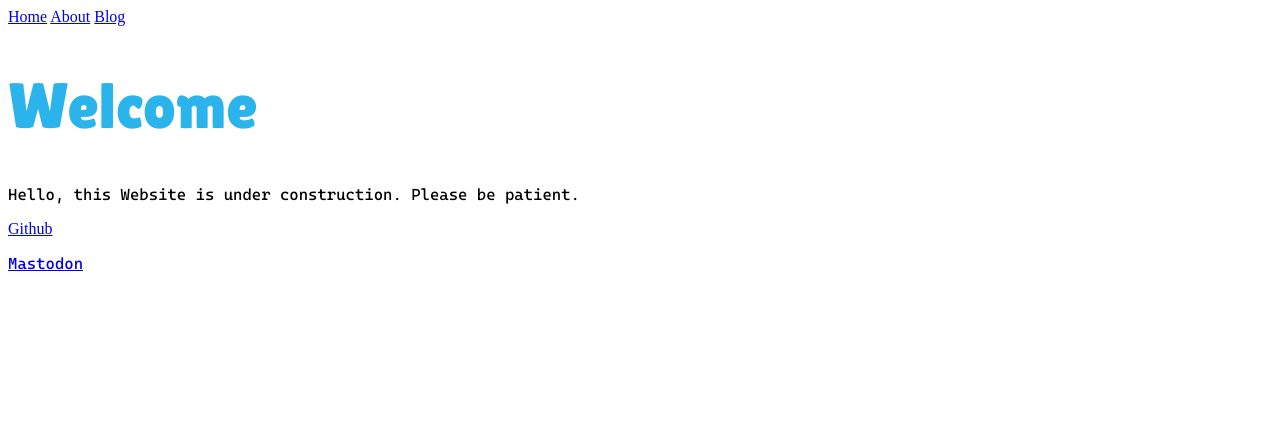
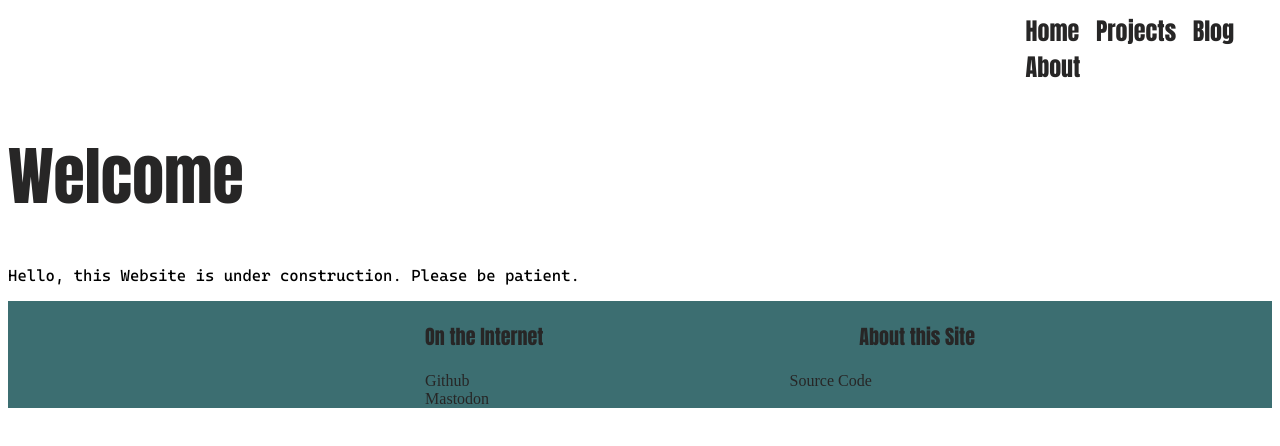
Before and after one commit to Feuersteinium/feuerstein.dev, an Astro site: page / in a window 1280 px wide. Built offline with nearby package versions, Linux system fonts and the light colour scheme; Astro itself is replaced by a stand-in of ours.

Commit message:
Style Changes
Changes in this commit: Changed Color Scheme to Black, Purple, Cyan; Modified Header and Footer; Changed overall Font for Headings to Anton; Updated NPM; Added Color Scheme to Readme

```diff
--- a/src/components/footer.astro
+++ b/src/components/footer.astro
@@ -1,9 +1,15 @@
 ---
 import Social from './social.astro'
+import '../styles/footer.css'
 ---
 
 
-<footer>
-    <Social platform="Github" username="feuersteinium"/>
-    <a href="https://mastodon.online/@feuerstein" rel="me"><p>Mastodon</p></a>
+
+
+<footer id="footer">
+    <p class="inline footer-h left-footer">On the Internet</p><p class="inline footer-h right-footer">About this Site</p>
+    <br>
+    <a class="left-footer" "href="https://github.com/feuersteinium">Github</a> <a class="right-footer" href="https://github.com/feuersteinium/feuerstein.dev">Source Code</a>
+    <br>
+    <a class="left-footer" href="https://mastodon.online/@feuerstein" rel="me">Mastodon</a>
 </footer>
--- a/src/components/header.astro
+++ b/src/components/header.astro
@@ -1,6 +1,11 @@
-<section>
+---
+import '../styles/header.css'
+---
+
+
+<section id="shift">
     <a href="/">Home</a>
-   <!--  <a href="/projects">Projects</a> -->
+    <a href="/projects">Projects</a>
+    <a href="/blog">Blog</a>
     <a href="/about">About</a>
-    <a href="/blog">Blog</a>
 </section>
--- a/src/components/social.astro
+++ /dev/null
@@ -1,5 +0,0 @@
----
-const {platform, username} = Astro.props
----
-
-<a href={`https://www.${platform}.com/${username}`}>{platform}</a>
--- a/src/pages/about.astro
+++ b/src/pages/about.astro
@@ -1,6 +1,7 @@
 ---
 const pageTitle = "About me"
 import '../styles/global.css'
+import Header from '../components/header.astro'
 ---
 
 <html lang="en">
@@ -12,6 +13,7 @@ import '../styles/global.css'
         <title>{pageTitle}</title>
 	</head>
 	<body>
+		<Header />
 		<h1>{pageTitle}</h1>
         <p>This page is still under costruction, so please be patient as i will update this page soon.</p>
 	</body>
--- a/src/pages/blog.astro
+++ b/src/pages/blog.astro
@@ -1,6 +1,7 @@
 ---
 const pageTitle = "Blog"
 import '../styles/global.css'
+import Header from '../components/header.astro'
 ---
 
 <html lang="en">
@@ -12,6 +13,7 @@ import '../styles/global.css'
 		<title>{pageTitle}</title>
 	</head>
 	<body>
+		<Header />
 		<h1>{pageTitle}</h1>
         <ul>
             <li><a href="/blog/post-1">Post1</a></li>
--- /dev/null
+++ b/src/styles/footer.css
@@ -0,0 +1,26 @@
+#footer {
+    height: 90%;
+    background-color: #3C6E71;
+}
+
+.footer-h {
+    text-decoration: none;
+    font-family: anton;
+    font-size: 1.25rem;
+    color: #272626;
+}
+
+
+footer, a {
+    text-decoration: none;
+    color:#272626;
+    font-size: 1rem;
+}
+
+.left-footer {
+    margin-left: 33%;
+}
+
+.right-footer {
+    margin-left: 25%;
+}
--- a/src/styles/global.css
+++ b/src/styles/global.css
@@ -34,8 +34,8 @@
 
 /* Standard Heading*/
 h1, h2, h3, h4, h5, h6 {
-    color: rgb(42, 180, 235);
-    font-family: 'lilita';
+    color: #272626;
+    font-family: 'anton';
 }
 
 
--- /dev/null
+++ b/src/styles/header.css
@@ -0,0 +1,12 @@
+#shift {
+    margin-left:80%;
+    margin-top: 1%
+
+}
+#shift a {
+    font-size: 1.5rem;
+    color: #272626;
+    text-decoration: none;
+    font-family: anton;
+    margin: 2.5%;
+}
```
Also changed, not shown: README.md, 1 other file.
